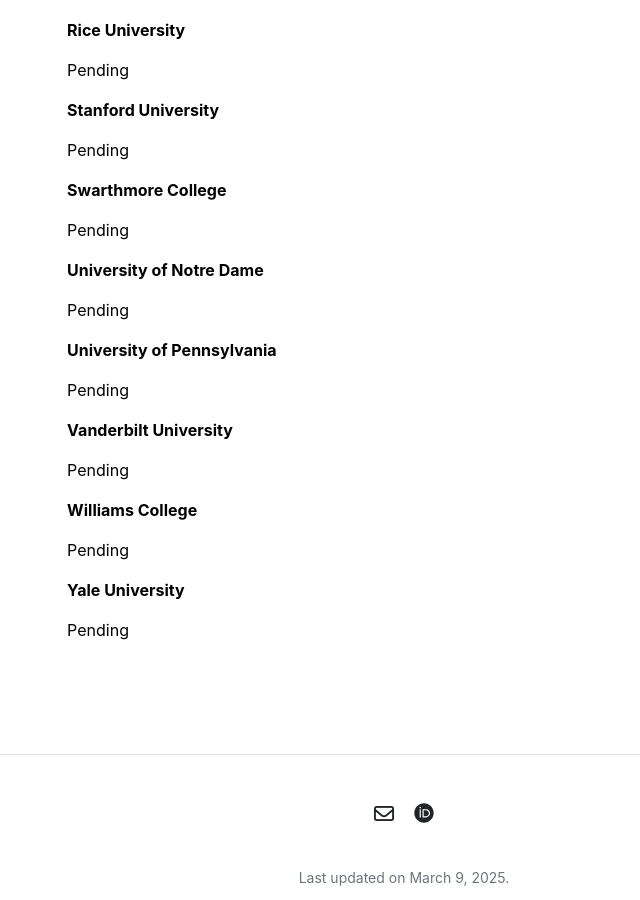
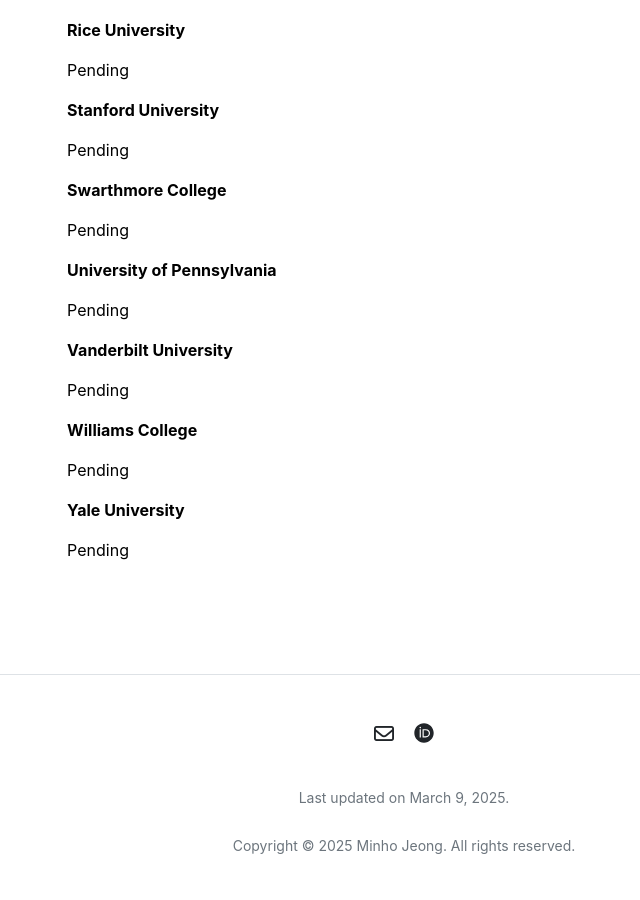
Before and after one commit to mino-jeong/mino-jeong.github.io, a Jekyll site: the page built from adm.md, in a window 1280 px wide and 900 px high, scrolled down 1642 px. Shown: the whole window, without its empty margins (236-876 px from the left). Built offline with Jekyll 4.4.1, drawn with Linux system fonts in a browser that asks for light colours.

Commit message:
Update us.yml

```diff
--- a/_data/adm/us.yml
+++ b/_data/adm/us.yml
@@ -40,9 +40,6 @@
 - title: 'Swarthmore College'
   description: 'Pending'
 
-- title: 'University of Notre Dame'
-  description: 'Pending'
-
 - title: 'University of Pennsylvania'
   description: 'Pending'
 
```
